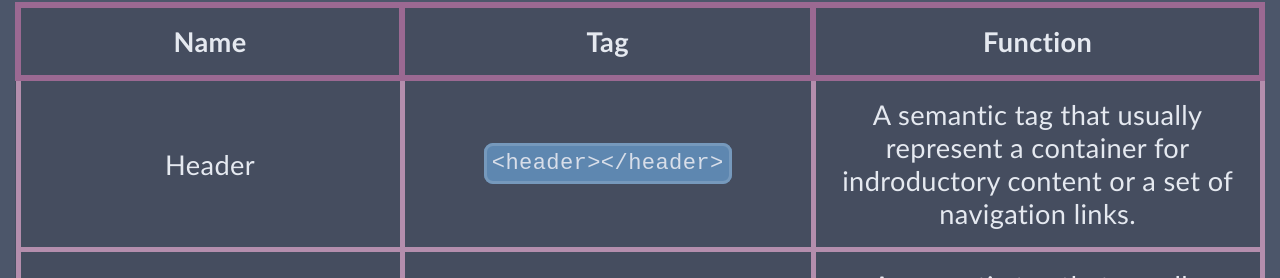
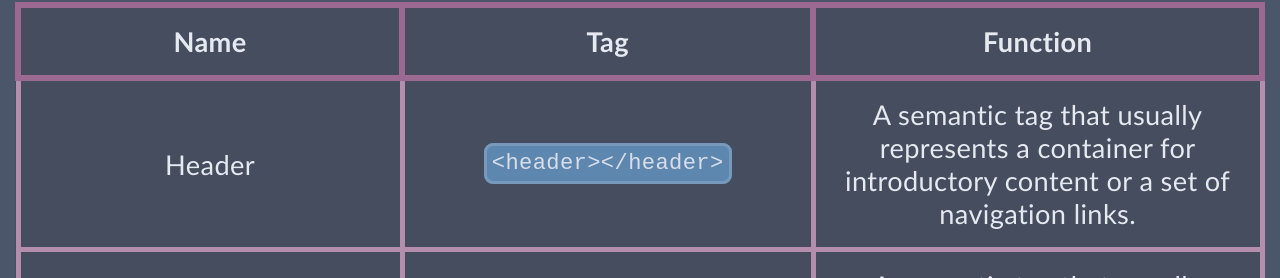
Before and after one commit to Geronimo2763/Semantic-Tag-Cheat-Sheet, a plain HTML site: page index.html in a window 1280 px wide. Shown: the part 241-519 px from the top of the page. Drawn offline with Linux system fonts and the light colour scheme.

Commit message:
Update index.html

```diff
--- a/index.html
+++ b/index.html
@@ -23,7 +23,7 @@
             <tr>
                 <td>Header</td>
                 <td><code>&lt;header&gt;&lt;/header&gt;</code></td>
-                <td>A semantic tag that usually represent a container for indroductory content or a set of navigation
+                <td>A semantic tag that usually represents a container for introductory content or a set of navigation
                     links.</td>
             </tr>
             <tr>
```
